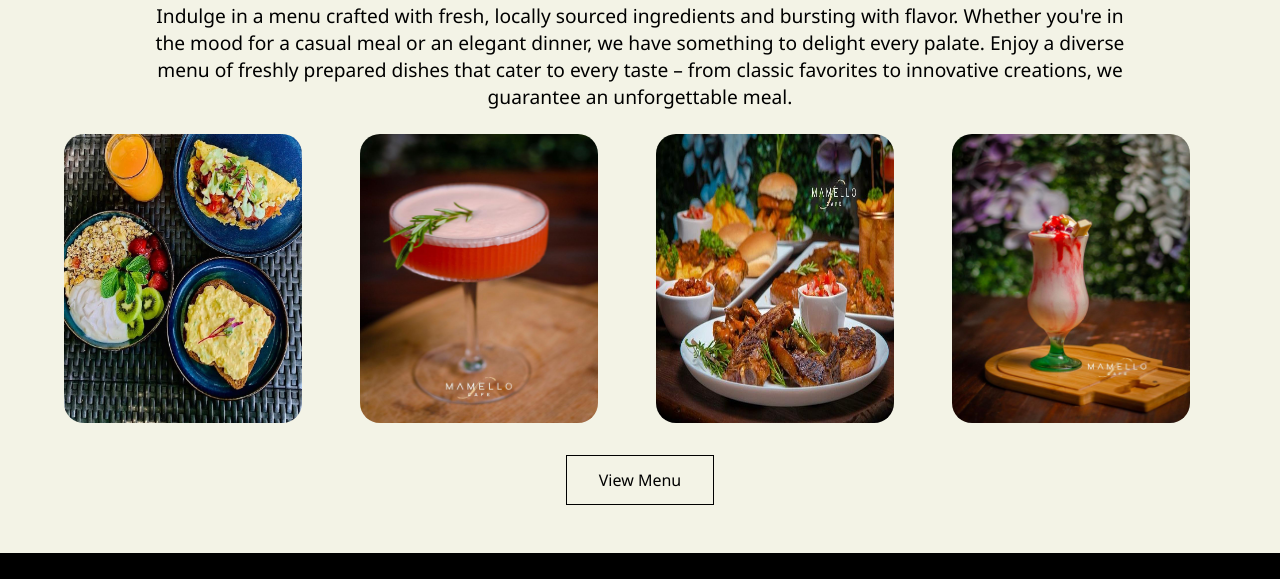
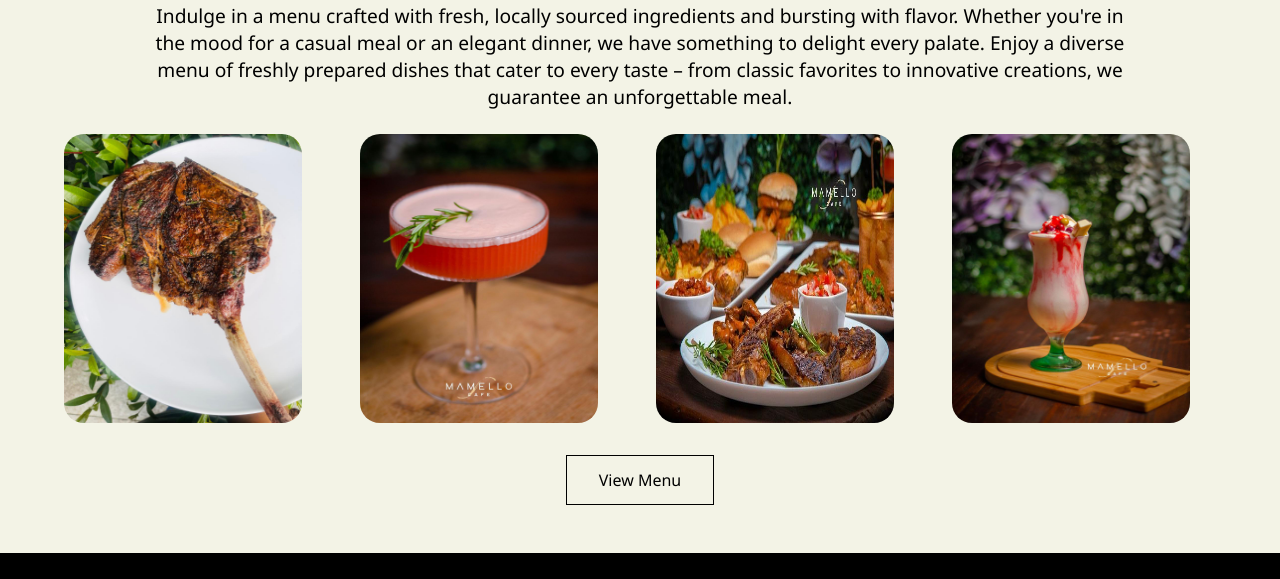
Before and after one commit to Weberna24/Mamello, a plain HTML site: page index.html in a window 1280 px wide. Shown: the part 1360-1939 px from the top of the page. Drawn offline with Linux system fonts and the light colour scheme.

Commit message:
Update index.html

```diff
--- a/index.html
+++ b/index.html
@@ -51,7 +51,7 @@
         <div class="service-container">
             <div class="service-content">
                 <div class="service-card">
-                    <img src="images/mamello49.jpg" alt="">
+                    <img src="images/mamello59.jpg" alt="">
                 </div>
                 <div class="service-card">
                     <img src="images/mamello54.jpg" alt="">
```
